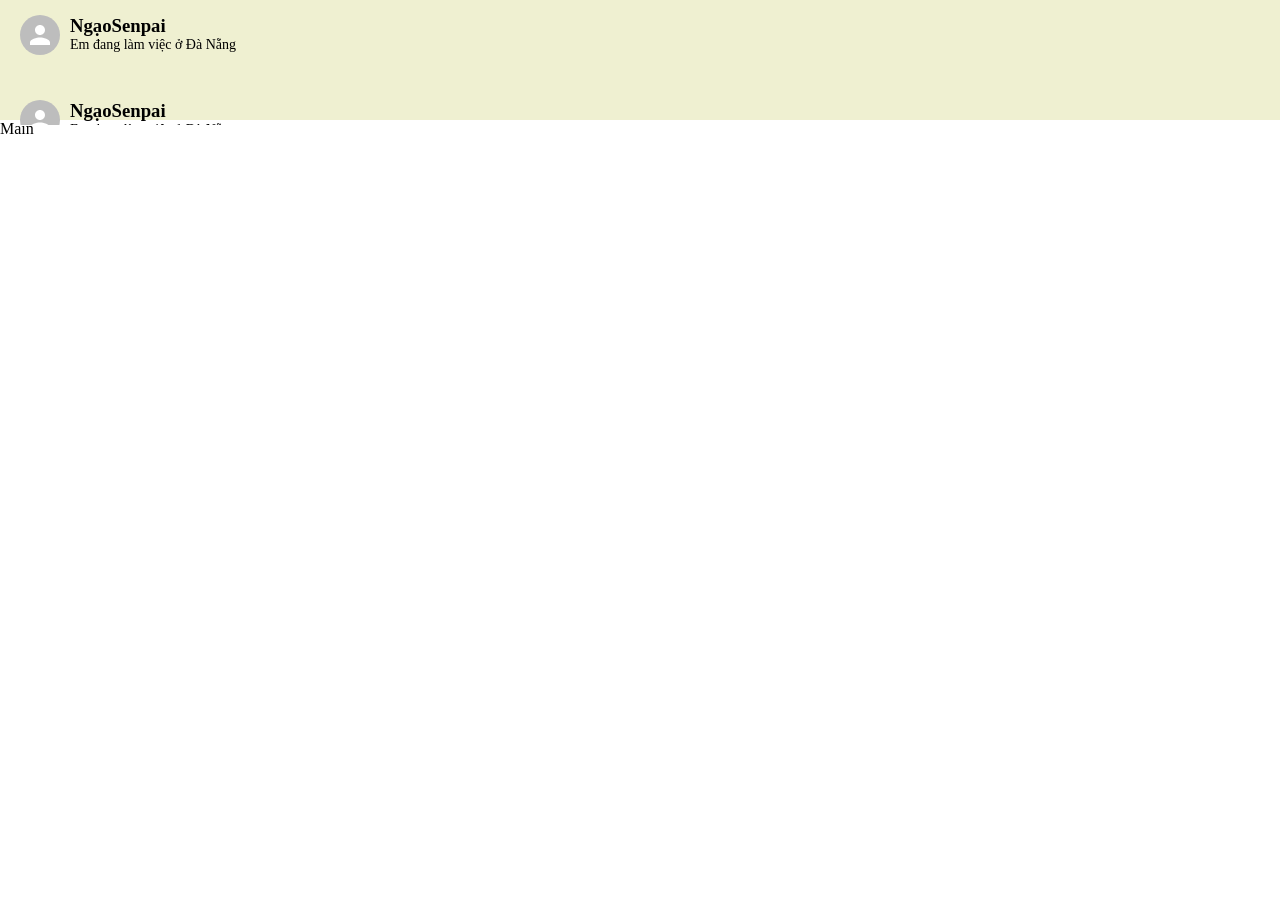
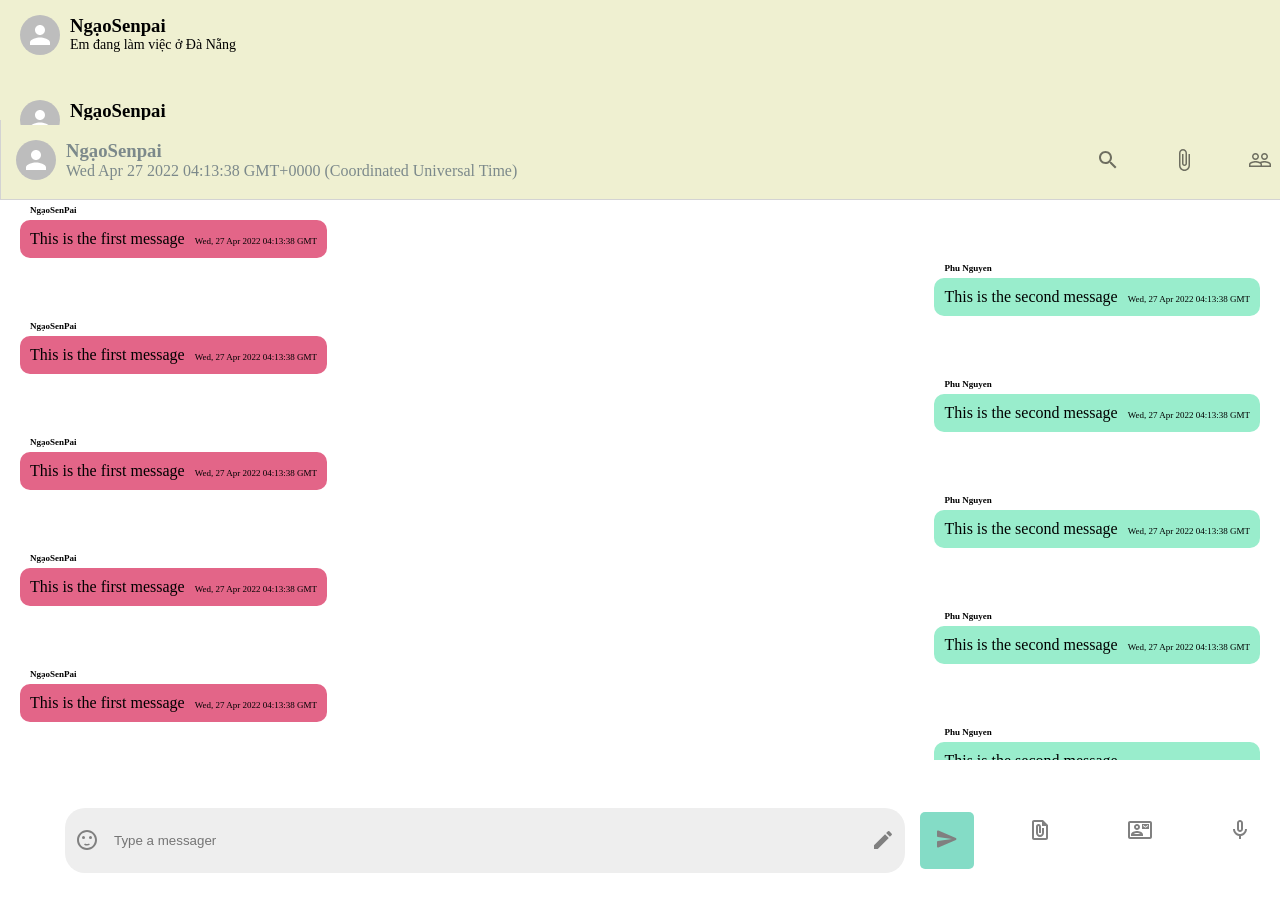
Before and after one commit to haola1210/a-phu-chat-app, a React (Vite) app in the folder client/: page /1d2f12d1f4f4d5 in a window 1280 px wide. Shown: the part 680-1592 px from the top of the page. Built offline with nearby package versions, Linux system fonts and the light colour scheme; a web font is replaced by a local one.

Commit message:
Create Main component

```diff
--- a/client/src/components/MainComponent/MainComponent.jsx
+++ b/client/src/components/MainComponent/MainComponent.jsx
@@ -1,9 +1,16 @@
 import React from 'react'
 import "./MainComponent.css"
+import HeaderMainComponent from '@components/HeaderMainComponent'
+import ChatMainComponent from '@components/ChatMainComponent'
+import InputMainComponent from '@components/InputMainComponent'
 
 function MainComponent() {
   return (
-    <div className="main">Main</div>
+    <div className="main">
+      <HeaderMainComponent />
+      <ChatMainComponent />
+      <InputMainComponent />
+    </div>
   )
 }
 
```
